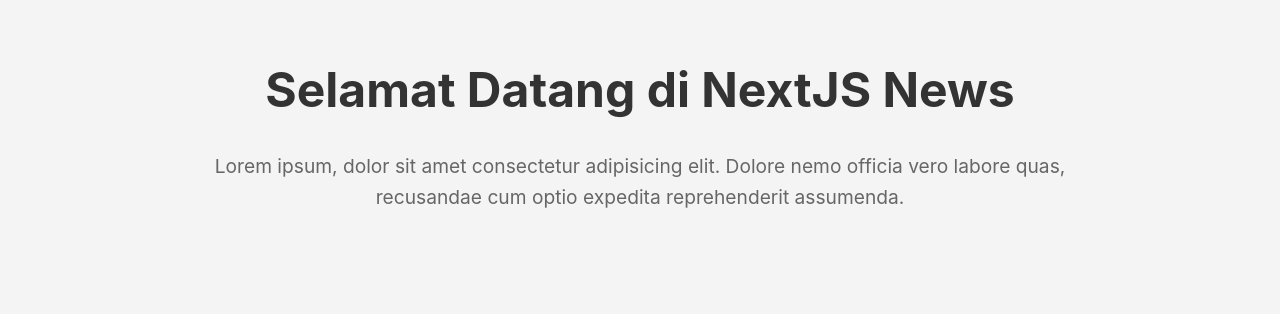
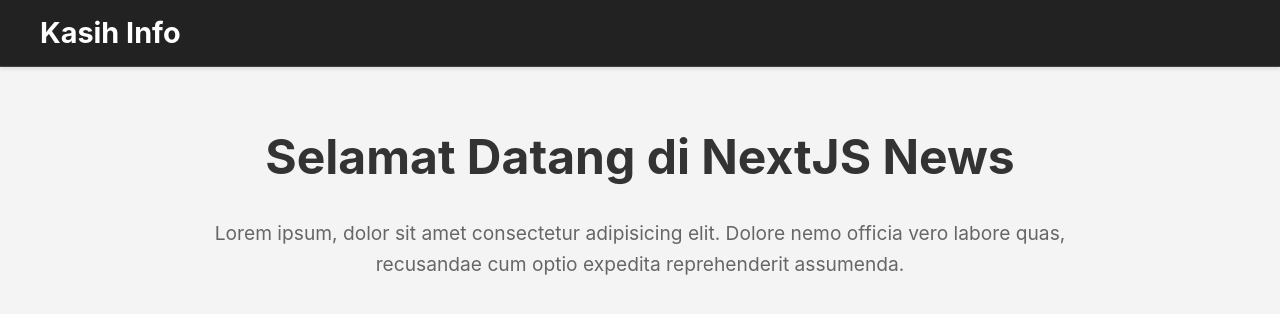
Before and after one commit to pendragonnn/learn-next-simple-news-website, a Next.js app: page / in a window 1280 px wide. Shown: the top 314 px of the page. Built offline with nearby package versions, Linux system fonts and the light colour scheme.

Commit message:
feat: menambahkan komponen header

```diff
--- a/src/app/layout.tsx
+++ b/src/app/layout.tsx
@@ -10,6 +10,11 @@
 import type { Metadata } from "next";
 import { Geist, Geist_Mono } from "next/font/google";
 import "./globals.css";
+
+/*
+metode pemanggilan komponen dengan absolute import memanfaatkan @ sebagai alias dari folder src agar tidak perlu lagi menggunakan relative path yang kadang membingungkan dan membuat kode menjadi panjang
+*/
+import Header from "@/components/Header"
 
 const geistSans = Geist({
   variable: "--font-geist-sans",
@@ -40,9 +45,8 @@
       <body
         className={`${geistSans.variable} ${geistMono.variable} antialiased`}
       >
-        <main>
-          {children}
-        </main>
+        <Header />
+        <main>{children}</main>
       </body>
     </html>
   );
--- /dev/null
+++ b/src/components/Header.jsx
@@ -0,0 +1,13 @@
+const Header = () => {
+  return (
+    <header className="header">
+      <nav>
+        <div className="logo">
+          <a href="">Kasih Info</a>
+        </div>
+      </nav>
+    </header>
+  );
+};
+
+export default Header;
```
